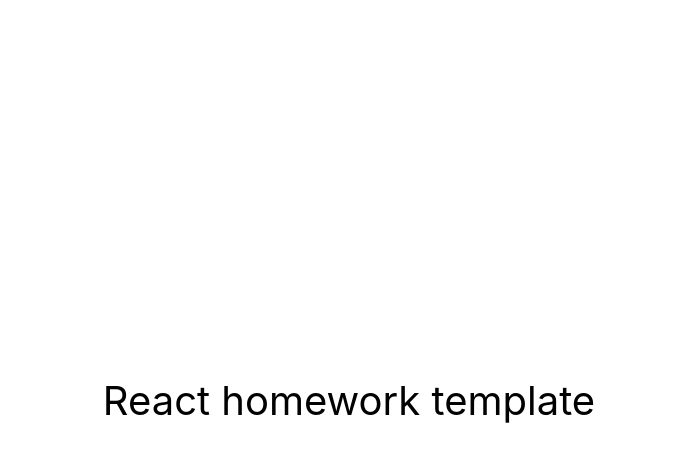
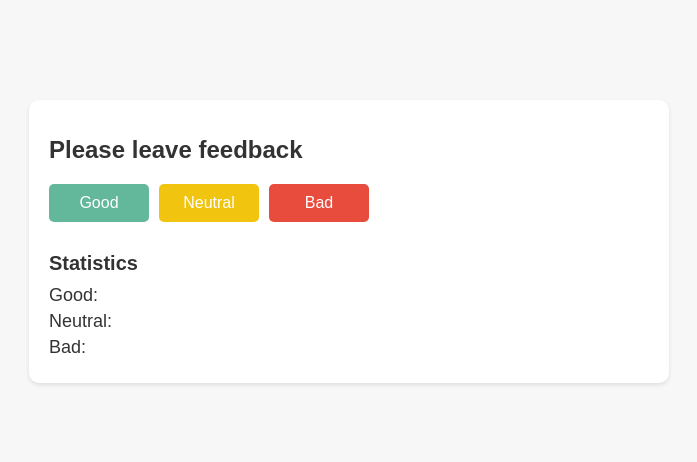
Before and after one commit to zhurakovska/goit-react-hw-02-feedback, a React (Create React App) app: page / in a window 1280 px wide. Shown: the top 462 px of the page, without its empty margins (291-988 px from the left). Built offline with nearby package versions, Linux system fonts and the light colour scheme.

Commit message:
add class and styles

```diff
--- a/package.json
+++ b/package.json
@@ -7,9 +7,12 @@
     "@testing-library/jest-dom": "^5.16.3",
     "@testing-library/react": "^12.1.4",
     "@testing-library/user-event": "^13.5.0",
+    "nanoid": "^4.0.2",
+    "normalize.css": "^8.0.1",
     "react": "^18.1.0",
     "react-dom": "^18.1.0",
     "react-scripts": "5.0.1",
+    "styled-components": "^6.0.5",
     "web-vitals": "^2.1.3"
   },
   "scripts": {
--- a/src/components/App.jsx
+++ b/src/components/App.jsx
@@ -1,16 +1,9 @@
+import { Feedback } from './Feedback/Feedback';
+
 export const App = () => {
   return (
-    <div
-      style={{
-        height: '100vh',
-        display: 'flex',
-        justifyContent: 'center',
-        alignItems: 'center',
-        fontSize: 40,
-        color: '#010101'
-      }}
-    >
-      React homework template
+    <div>
+      <Feedback />
     </div>
   );
 };
--- /dev/null
+++ b/src/components/Feedback/Feedback.jsx
@@ -0,0 +1,34 @@
+import React from 'react';
+
+// import { nanoid } from 'nanoid';
+
+import {
+  Container,
+  Title,
+  ButtonGroup,
+  Button,
+  GoodButton,
+  NeutralButton,
+  BadButton,
+  StatisticsTitle,
+  Statistic,
+} from './Feedback.styled';
+
+export class Feedback extends React.Component {
+  render() {
+    return (
+      <Container>
+        <Title>Please leave feedback</Title>
+        <ButtonGroup>
+          <GoodButton type="button">Good</GoodButton>
+          <NeutralButton type="button">Neutral</NeutralButton>
+          <BadButton type="button">Bad</BadButton>
+        </ButtonGroup>
+        <StatisticsTitle>Statistics</StatisticsTitle>
+        <Statistic>Good:</Statistic>
+        <Statistic>Neutral:</Statistic>
+        <Statistic>Bad:</Statistic>
+      </Container>
+    );
+  }
+}
--- /dev/null
+++ b/src/components/Feedback/Feedback.styled.js
@@ -0,0 +1,61 @@
+import { styled } from 'styled-components';
+
+export const Container = styled.div`
+  max-width: 600px;
+  margin: 0 auto;
+  padding: 20px;
+  margin-top: 100px;
+  background-color: #ffffff;
+  /* display: flex;
+  flex-direction: column;
+  align-items: center; */
+  border-radius: 10px;
+  box-shadow: 0 2px 4px rgba(0, 0, 0, 0.1);
+`;
+
+export const Title = styled.h1`
+  font-size: 24px;
+  font-weight: bold;
+  color: #333333;
+  margin-bottom: 20px;
+`;
+
+export const ButtonGroup = styled.div`
+  display: flex;
+  margin-bottom: 20px;
+`;
+
+export const Button = styled.button`
+  padding: 10px 20px;
+  font-size: 16px;
+  color: #ffffff;
+  border: none;
+  border-radius: 5px;
+  cursor: pointer;
+  margin-right: 10px;
+  width: 100px;
+`;
+
+export const GoodButton = styled(Button)`
+  background-color: #63b79b;
+`;
+
+export const NeutralButton = styled(Button)`
+  background-color: #f1c40f;
+`;
+
+export const BadButton = styled(Button)`
+  background-color: #e74c3c;
+`;
+
+export const StatisticsTitle = styled.h2`
+  font-size: 20px;
+  color: #333333;
+  margin: 30px 0 10px;
+`;
+
+export const Statistic = styled.p`
+  font-size: 18px;
+  color: #333333;
+  margin: 5px 0;
+`;
--- a/src/index.css
+++ b/src/index.css
@@ -2,9 +2,8 @@
 
 body {
   margin: 0;
-  font-family: -apple-system, BlinkMacSystemFont, 'Segoe UI', 'Roboto', 'Oxygen',
-    'Ubuntu', 'Cantarell', 'Fira Sans', 'Droid Sans', 'Helvetica Neue',
-    sans-serif;
+  font-family: Arial, sans-serif;
+  background-color: #f7f7f7;
   -webkit-font-smoothing: antialiased;
   -moz-osx-font-smoothing: grayscale;
 }
```
Also changed, not shown: 1 other file (tests, documents, lock files or other folders).
